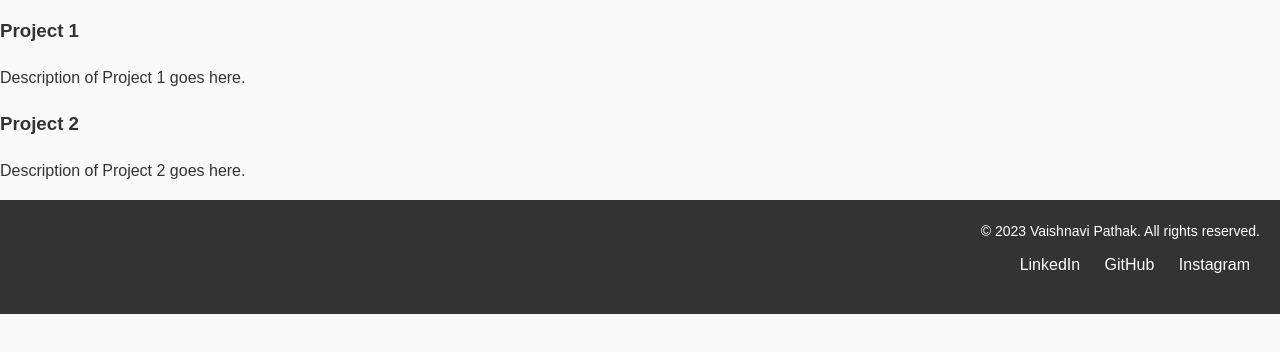
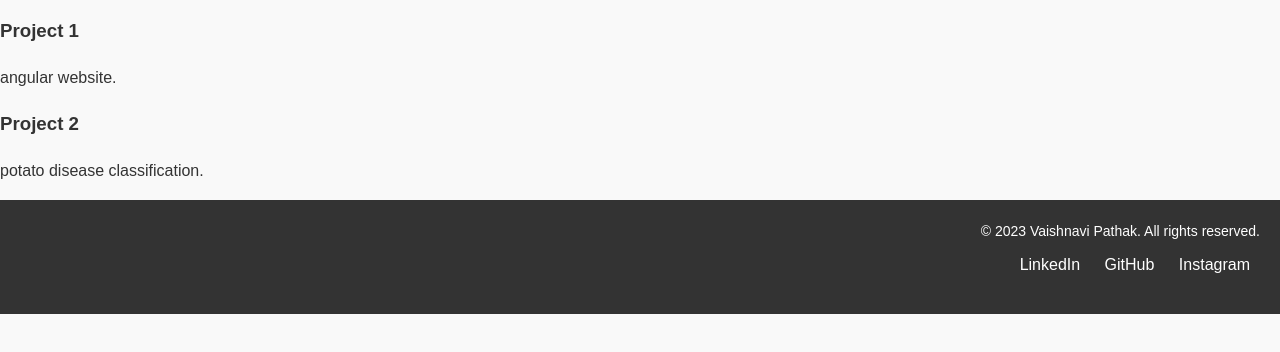
Before and after one commit to vaishnavipathakvp3/my-portfolio-vp, a plain HTML site: page projects.html in a window 1280 px wide. Shown: the part 160-512 px from the top of the page. Drawn offline with Linux system fonts and the light colour scheme.

Commit message:
Add files via upload

```diff
--- a/projects.html
+++ b/projects.html
@@ -26,13 +26,12 @@
       <h2>Projects</h2>
       <div class="project-box">
         <h3>Project 1</h3>
-        <p>Description of Project 1 goes here.</p>
+        <p>angular website.</p>
       </div>
       <div class="project-box">
         <h3>Project 2</h3>
-        <p>Description of Project 2 goes here.</p>
+        <p>potato disease classification.</p>
       </div>
-      <!-- Add more project boxes as needed -->
     </div>
   </section>
 
```
Also changed, not shown: styles.css (+0 -10 lines).
